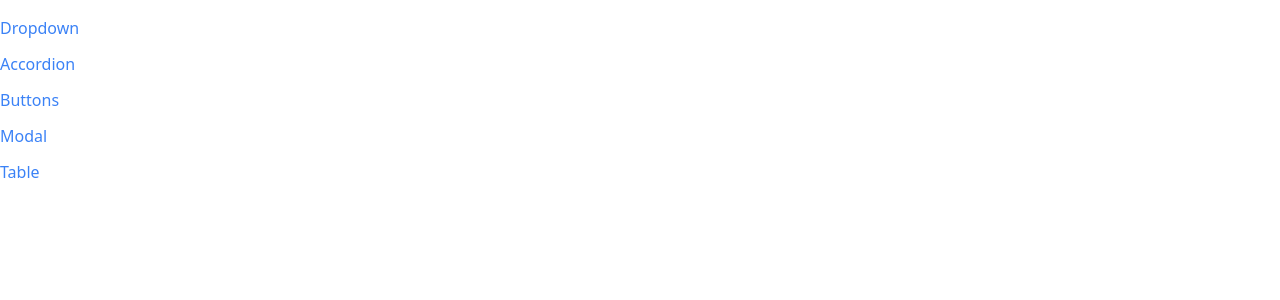
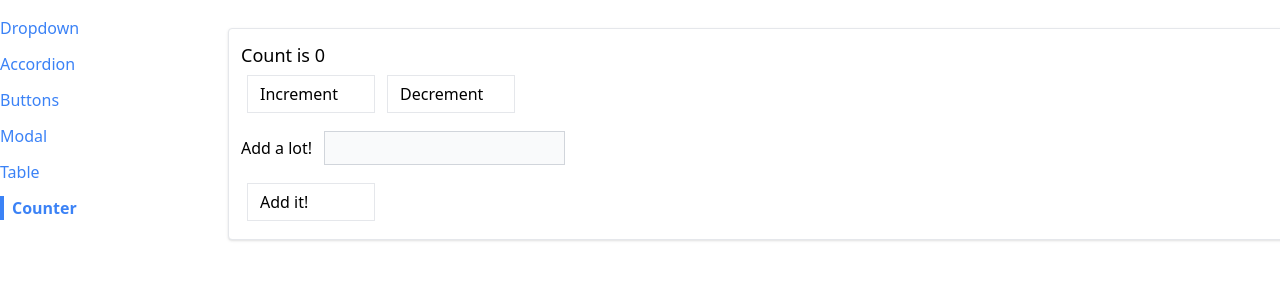
Before and after one commit to frenchie43972/components, a React (Create React App) app in the folder components/: page /counter in a window 1280 px wide. Shown: the top 300 px of the page. Built offline with nearby package versions, Linux system fonts and the light colour scheme.

Commit message:
finished the table component

```diff
--- a/components/src/App.js
+++ b/components/src/App.js
@@ -5,6 +5,7 @@
 import ButtonPage from './pages/ButtonPage';
 import ModalPage from './pages/ModalPage';
 import TablePage from './pages/TablePage';
+import CounterPage from './pages/CounterPage';
 
 function App() {
     return (
@@ -26,6 +27,9 @@
                 <Route path="/table">
                     <TablePage />
                 </Route>
+                <Route path="/counter">
+                    <CounterPage />
+                </Route>
             </div>
         </div>
 
--- a/components/src/components/Sidebar.js
+++ b/components/src/components/Sidebar.js
@@ -7,6 +7,7 @@
     {label: 'Buttons', path: '/buttons'},
     {label: 'Modal', path: '/modal'},
     {label: 'Table', path: '/table'},
+    {label: 'Counter', path: '/counter'},
   ];
 
   const renderedLinks = links.map((link) => {
--- /dev/null
+++ b/components/src/hooks/use-counter.js
@@ -0,0 +1,20 @@
+import { useState, useEffect } from 'react';
+
+function useCounter(initialCount) {
+  const [count, setCount] = useState(initialCount);
+
+  useEffect(() => {
+    console.log(count);
+  }, [count]);
+
+  const increment = () => {
+    setCount(count + 1);
+  };
+
+  return {
+    count,
+    increment,
+  };
+}
+
+export default useCounter;
--- /dev/null
+++ b/components/src/pages/CounterPage.js
@@ -0,0 +1,63 @@
+import { useReducer } from 'react';
+import Button from '../components/Button';
+import Panel from '../components/Panel';
+
+const reducer = (state, action) => {
+  return {
+    ...state,
+    count: state.count + 1,
+  };
+};
+
+function CounterPage({ initialCount = 0}) {
+  // const [count, setCount] = useState(initialCount);
+  // const [valueToAdd, setValueToAdd] = useState(0);
+  const [state, dispatch] = useReducer(reducer, {
+    count: initialCount,
+    valueToAdd: 0,
+  });
+
+  const increment = () => {
+    dispatch();
+  };
+
+  const decrement = () => {
+    // setCount(count - 1);
+  };
+
+  const handleChange = (event) => {
+    const value = parseInt(event.target.value) || 0;
+
+    // setValueToAdd(value);
+  };
+
+  const handleSubmit = (event) => {
+    event.preventDefault();
+
+    // setCount(count + valueToAdd);
+    // setValueToAdd(0)
+  }
+
+  return (
+    <Panel className="m-3">
+      <h1 className='text-lg'>Count is {state.count}</h1>
+      <div className='flex flex-row'>
+        <Button onClick={increment}>Increment</Button>
+        <Button onClick={decrement}>Decrement</Button>
+      </div>
+
+      <form onSubmit={handleSubmit}>
+        <label>Add a lot!</label>
+        <input
+          value={state.valueToAdd || ""}
+          onChange={handleChange}
+          type="number"
+          className=" p-1 m-3 bg-gray-50 border border-gray-300"
+        />
+        <Button>Add it!</Button>
+      </form>
+    </Panel>
+  );
+}
+
+export default CounterPage;
```
